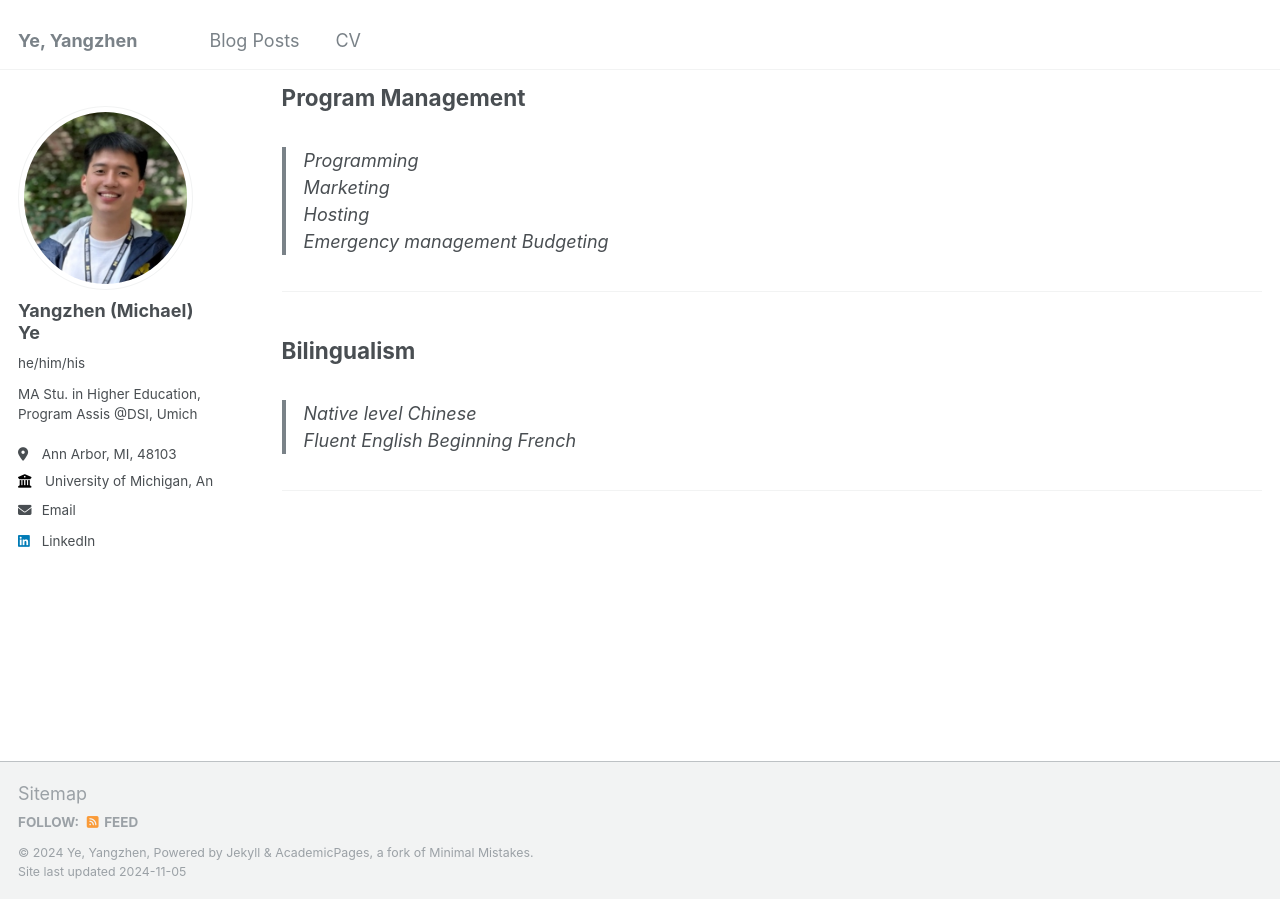
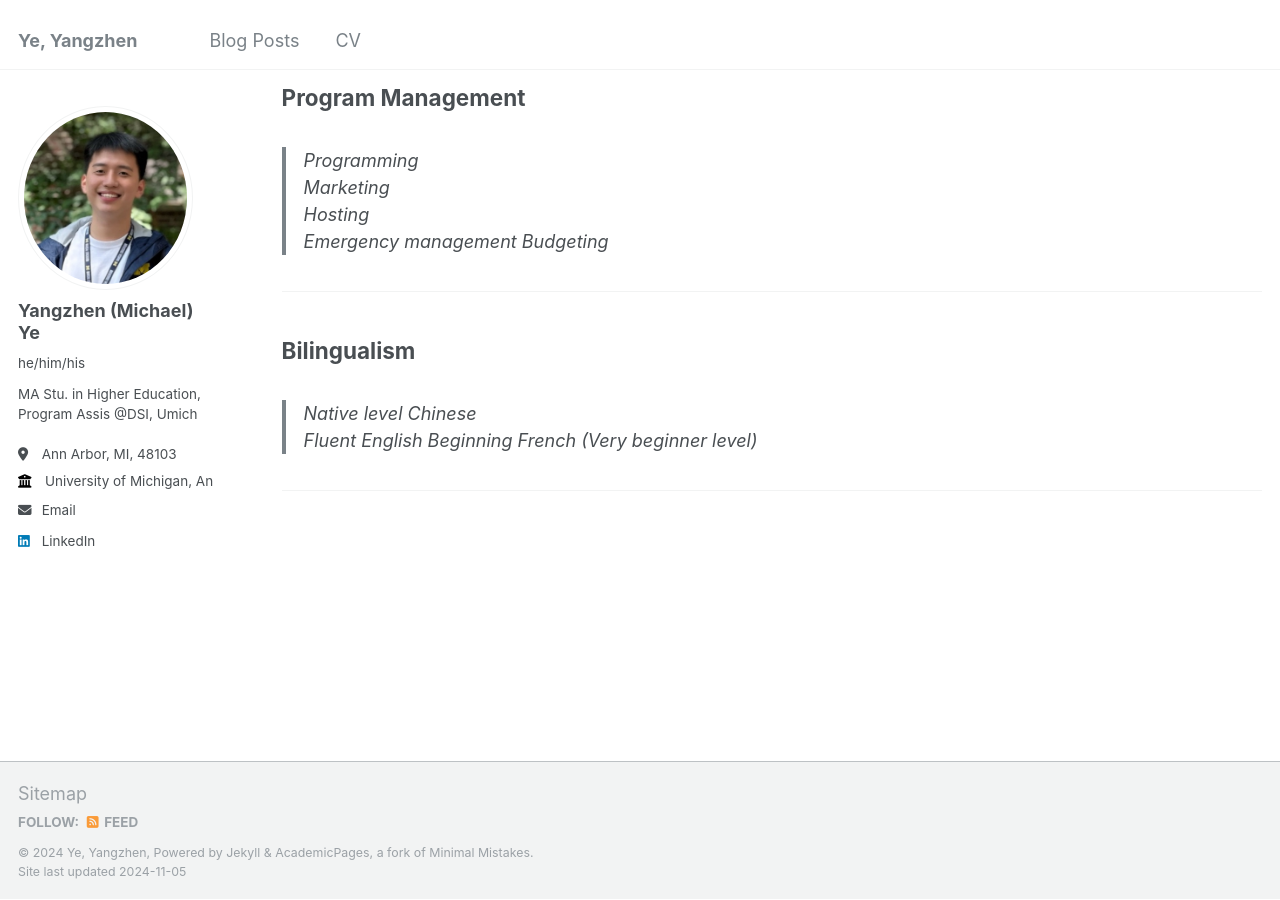
Before and after one commit to Yangzhen-Yeh/Yangzhen-Yeh.github.io, a Jekyll site: the page built from _pages/cv.md, in a window 1280 px wide and 900 px high, scrolled down 2379 px. Built offline with Jekyll 4.4.1, drawn with Linux system fonts in a browser that asks for light colours.

Commit message:
Update cv.md

```diff
--- a/_pages/cv.md
+++ b/_pages/cv.md
@@ -106,6 +106,6 @@ Skills
 ## Bilingualism
 > Native level Chinese
 > Fluent English
-> Beginning French
+> Beginning French (Very beginner level)
 
 ---
```
